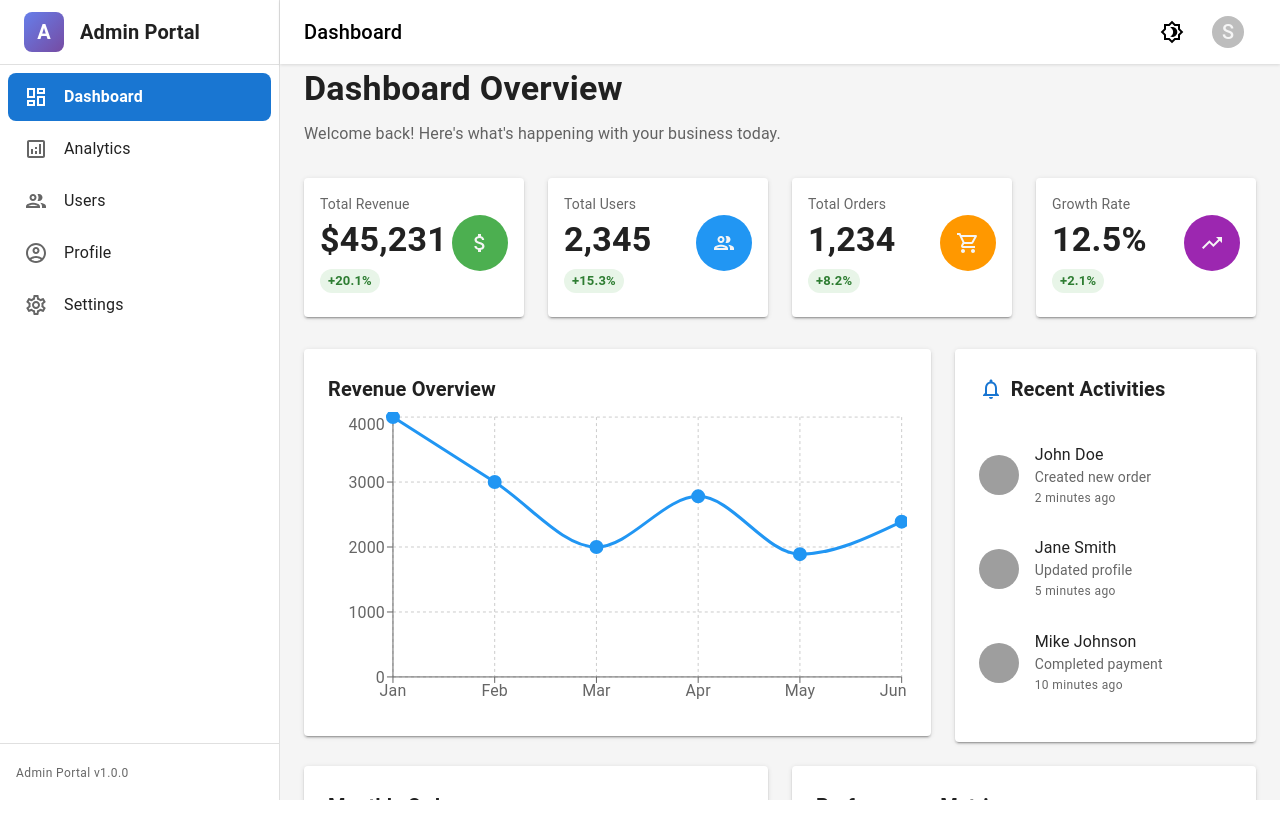
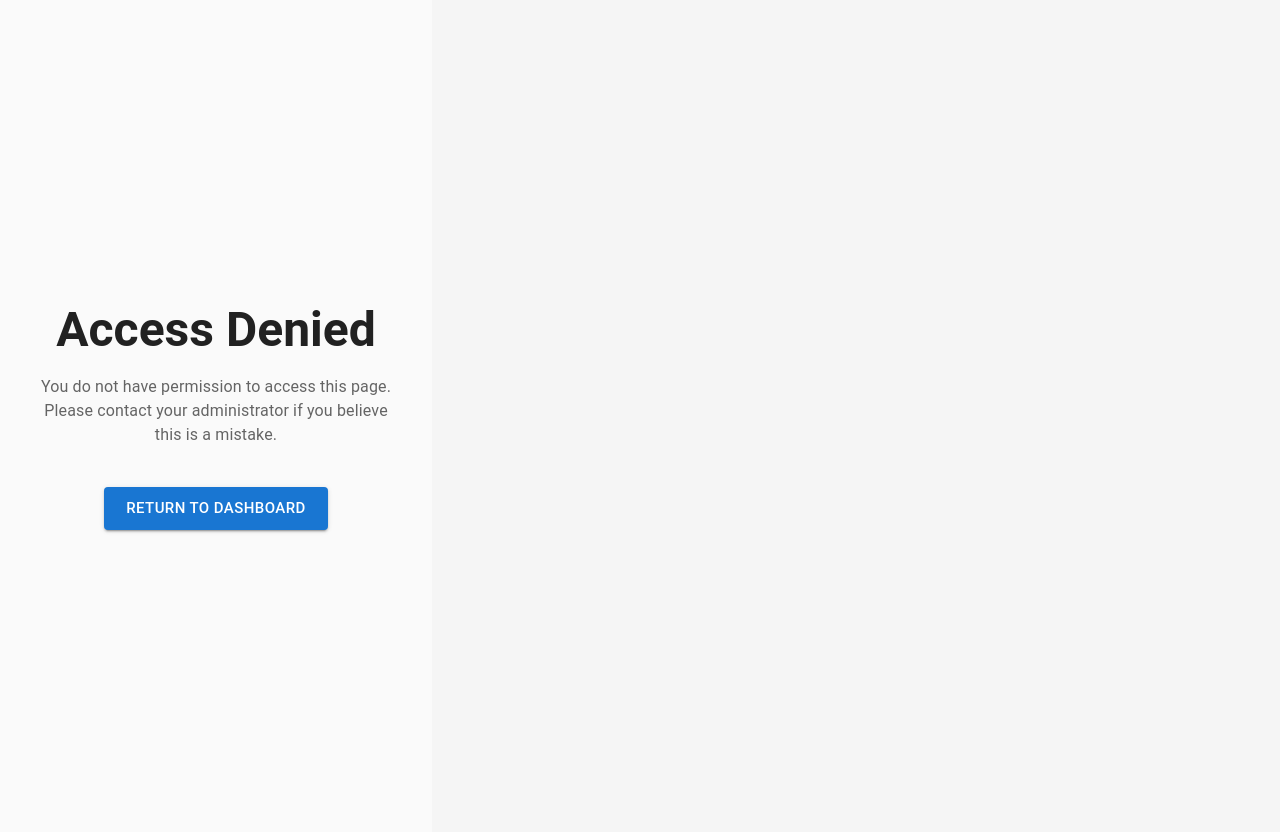
Before and after one commit to najanadhirahh/reactjs-vite-base, a React (Vite) app: page /unauthorized in a window 1280 px wide. Before the commit this address led to /dashboard. Before the commit the page ends 800 px from the top, so only its background shows below. Built offline with nearby package versions, Linux system fonts and the light colour scheme; sample sign-in values are in the browser's storage; grey boxes are pictures that could not be loaded.

Commit message:
feat: add role based auth

```diff
--- a/src/App.jsx
+++ b/src/App.jsx
@@ -9,6 +9,7 @@ import Signup from './pages/Signup';
 import ForgotPassword from './pages/ForgotPassword';
 import Dashboard from './pages/Dashboard';
 import Profile from './pages/Profile';
+import Unauthorized from './pages/Unauthorized';
 import { CssBaseline } from '@mui/material';
 import theme from './theme';
 import PublicLayout from './components/PublicLayout';
@@ -22,10 +23,12 @@ const App = () => {
         <BrowserRouter>
           <Routes>
             {/* Public Routes */}
-           <Route element={<PublicLayout />}>
+            <Route element={<PublicLayout />}>
               <Route path="/login" element={<Login />} />
               <Route path="/signup" element={<Signup />} />
+              <Route path="/signup" element={<Signup />} />
               <Route path="/forgot-password" element={<ForgotPassword />} />
+              <Route path="/unauthorized" element={<Unauthorized />} />
             </Route>
 
 
@@ -38,8 +41,16 @@ const App = () => {
               <Route index element={<Navigate to="/dashboard" replace />} />
               <Route path="dashboard" element={<Dashboard />} />
               <Route path="profile" element={<Profile />} />
-              <Route path="analytics" element={<Dashboard />} />
-              <Route path="users" element={<Dashboard />} />
+              <Route path="analytics" element={
+                <ProtectedRoute allowedRoles={['admin']}>
+                  <Dashboard />
+                </ProtectedRoute>
+              } />
+              <Route path="users" element={
+                <ProtectedRoute allowedRoles={['admin']}>
+                  <Dashboard />
+                </ProtectedRoute>
+              } />
               <Route path="settings" element={<Profile />} />
             </Route>
 
--- a/src/components/ProtectedRoute.jsx
+++ b/src/components/ProtectedRoute.jsx
@@ -3,7 +3,7 @@ import { Navigate } from 'react-router-dom';
 import { useAuth } from '../contexts/AuthContext';
 import { Box, CircularProgress } from '@mui/material';
 
-const ProtectedRoute = ({ children }) => {
+const ProtectedRoute = ({ children, allowedRoles }) => {
   const { user, loading } = useAuth();
 
   if (loading) {
@@ -23,6 +23,10 @@ const ProtectedRoute = ({ children }) => {
     return <Navigate to="/login" replace />;
   }
 
+  if (allowedRoles && !allowedRoles.includes(user.role)) {
+    return <Navigate to="/unauthorized" replace />;
+  }
+
   return children;
 };
 
--- a/src/components/Sidebar.jsx
+++ b/src/components/Sidebar.jsx
@@ -1,5 +1,6 @@
 import React from 'react';
 import { useNavigate, useLocation } from 'react-router-dom';
+import { useAuth } from '../contexts/AuthContext';
 import {
   Drawer,
   List,
@@ -18,6 +19,7 @@ import {
   SettingsOutlined,
   AnalyticsOutlined,
   PeopleOutlined,
+  LockOutlined,
 } from '@mui/icons-material';
 
 const menuItems = [
@@ -30,11 +32,13 @@ const menuItems = [
     text: 'Analytics',
     icon: <AnalyticsOutlined />,
     path: '/analytics',
+    allowedRoles: ['admin'],
   },
   {
     text: 'Users',
     icon: <PeopleOutlined />,
     path: '/users',
+    allowedRoles: ['admin'],
   },
   {
     text: 'Profile',
@@ -49,6 +53,7 @@ const menuItems = [
 ];
 
 const Sidebar = ({ drawerWidth, mobileOpen, handleDrawerToggle, isMobile }) => {
+  const { user } = useAuth();
   const navigate = useNavigate();
   const location = useLocation();
 
@@ -87,13 +92,18 @@ const Sidebar = ({ drawerWidth, mobileOpen, handleDrawerToggle, isMobile }) => {
       <Divider />
 
       <List sx={{ flexGrow: 1, px: 1 }}>
-        {menuItems.map((item) => (
+        {menuItems.map((item) => {
+          const isAllowed = !item.allowedRoles || (user && item.allowedRoles.includes(user.role));
+
+          return (
             <ListItem key={item.text} disablePadding sx={{ mb: 0.5 }}>
               <ListItemButton
-              onClick={() => handleNavigation(item.path)}
+                onClick={() => isAllowed && handleNavigation(item.path)}
                 selected={location.pathname === item.path}
+                disabled={!isAllowed}
                 sx={{
                   borderRadius: 2,
+                  opacity: isAllowed ? 1 : 0.6,
                   '&.Mui-selected': {
                     backgroundColor: 'primary.main',
                     color: 'primary.contrastText',
@@ -105,7 +115,8 @@ const Sidebar = ({ drawerWidth, mobileOpen, handleDrawerToggle, isMobile }) => {
                     },
                   },
                   '&:hover': {
-                  backgroundColor: 'action.hover',
+                    backgroundColor: isAllowed ? 'action.hover' : 'transparent',
+                    cursor: isAllowed ? 'pointer' : 'not-allowed',
                   },
                 }}
               >
@@ -115,7 +126,7 @@ const Sidebar = ({ drawerWidth, mobileOpen, handleDrawerToggle, isMobile }) => {
                     color: location.pathname === item.path ? 'inherit' : 'text.secondary',
                   }}
                 >
-                {item.icon}
+                  {isAllowed ? item.icon : <LockOutlined />}
                 </ListItemIcon>
                 <ListItemText
                   primary={item.text}
@@ -125,7 +136,8 @@ const Sidebar = ({ drawerWidth, mobileOpen, handleDrawerToggle, isMobile }) => {
                 />
               </ListItemButton>
             </ListItem>
-        ))}
+          );
+        })}
       </List>
 
       <Divider />
--- a/src/contexts/AuthContext.jsx
+++ b/src/contexts/AuthContext.jsx
@@ -21,7 +21,20 @@ const mockAPI = {
         id: 1,
         email: 'admin@example.com',
         name: 'Admin User',
-        avatar: 'https://images.unsplash.com/photo-1472099645785-5658abf4ff4e?w=150&h=150&fit=crop&crop=face'
+        avatar: 'https://images.unsplash.com/photo-1472099645785-5658abf4ff4e?w=150&h=150&fit=crop&crop=face',
+        role: 'admin'
+      };
+      const token = 'mock-jwt-token-' + Date.now();
+      localStorage.setItem('token', token);
+      localStorage.setItem('user', JSON.stringify(user));
+      return { user, token };
+    } else if (email === 'user@example.com' && password === 'password') {
+      const user = {
+        id: 1,
+        email: 'user@example.com',
+        name: 'User User',
+        avatar: 'https://images.unsplash.com/photo-1472099645785-5658abf4ff4e?w=150&h=150&fit=crop&crop=face',
+        role: 'user'
       };
       const token = 'mock-jwt-token-' + Date.now();
       localStorage.setItem('token', token);
@@ -40,7 +53,8 @@ const mockAPI = {
       id: Date.now(),
       email,
       name,
-      avatar: 'https://images.unsplash.com/photo-1472099645785-5658abf4ff4e?w=150&h=150&fit=crop&crop=face'
+      avatar: 'https://images.unsplash.com/photo-1472099645785-5658abf4ff4e?w=150&h=150&fit=crop&crop=face',
+      role: 'user'
     };
     const token = 'mock-jwt-token-' + Date.now();
     localStorage.setItem('token', token);
--- /dev/null
+++ b/src/pages/Unauthorized.jsx
@@ -0,0 +1,44 @@
+import React from 'react';
+import { Box, Typography, Button, Container } from '@mui/material';
+import { useNavigate } from 'react-router-dom';
+// import { ShieldAlert } from '@mui/icons-material';
+
+const Unauthorized = () => {
+    const navigate = useNavigate();
+
+    return (
+        <Container maxWidth="sm">
+            <Box
+                display="flex"
+                flexDirection="column"
+                alignItems="center"
+                justifyContent="center"
+                minHeight="100vh"
+                textAlign="center"
+                gap={3}
+            >
+                {/* <ShieldAlert size={64} color="#ef4444" /> */}
+
+                <Box>
+                    <Typography variant="h3" component="h1" gutterBottom fontWeight="bold">
+                        Access Denied
+                    </Typography>
+                    <Typography variant="body1" color="text.secondary" paragraph>
+                        You do not have permission to access this page.
+                        Please contact your administrator if you believe this is a mistake.
+                    </Typography>
+                </Box>
+
+                <Button
+                    variant="contained"
+                    onClick={() => navigate('/dashboard')}
+                    size="large"
+                >
+                    Return to Dashboard
+                </Button>
+            </Box>
+        </Container>
+    );
+};
+
+export default Unauthorized;
```
Lines whose indentation alone changed are shown as unchanged.
